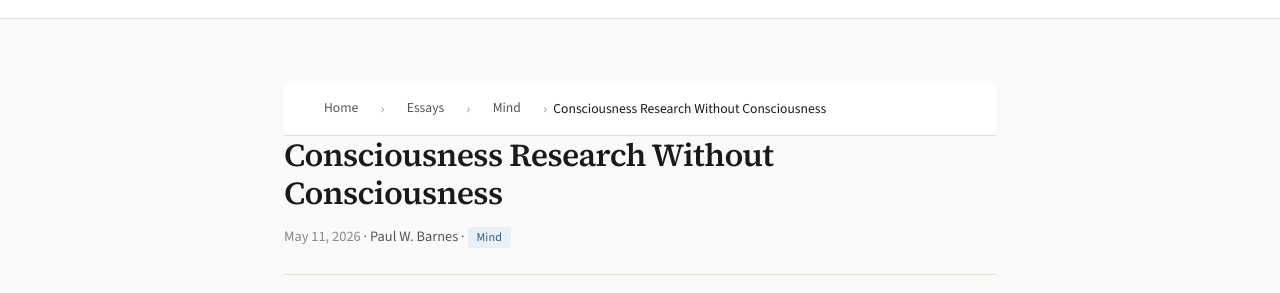
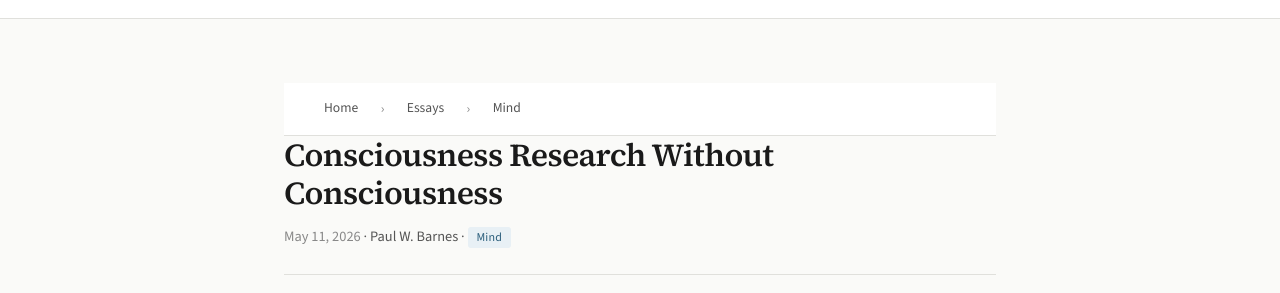
Before and after one commit to axioconsciousness/axioconsciousness.github.io, a Jekyll site: the page built from _posts/2026-05-11-consciousness-research-without-consciousness.md, in a window 1280 px wide. Shown: the part 165-458 px from the top of the page. Built offline with Jekyll 4.4.1, drawn with Linux system fonts in a browser that asks for light colours.

Commit message:
Add files via upload

```diff
--- a/_layouts/essay.html
+++ b/_layouts/essay.html
@@ -10,8 +10,6 @@ layout: default
     <span class="breadcrumb-sep">›</span>
     <a href="/essays/#category-{{ page.category | downcase }}">{{ page.category }}</a>
     {% endif %}
-    <span class="breadcrumb-sep">›</span>
-    <span class="breadcrumb-current">{{ page.title }}</span>
 </nav>
 
 <article>
```
